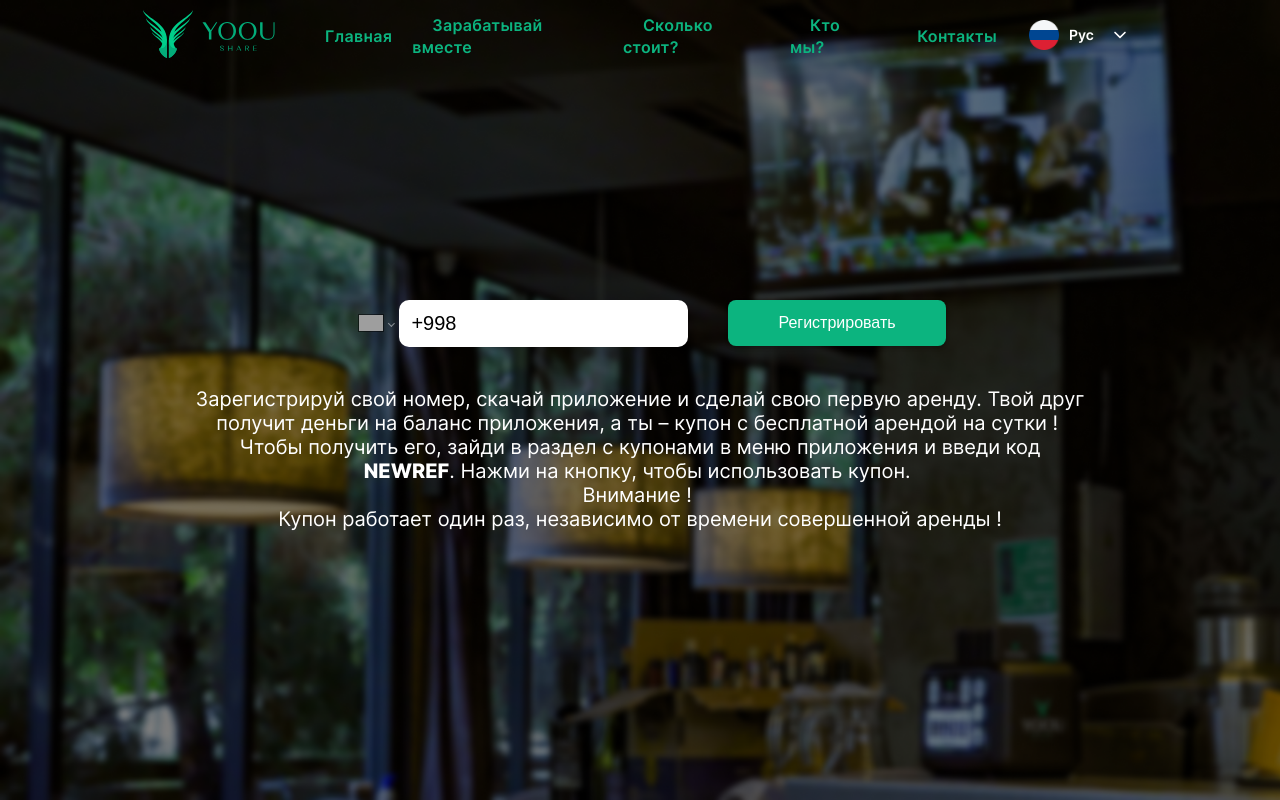
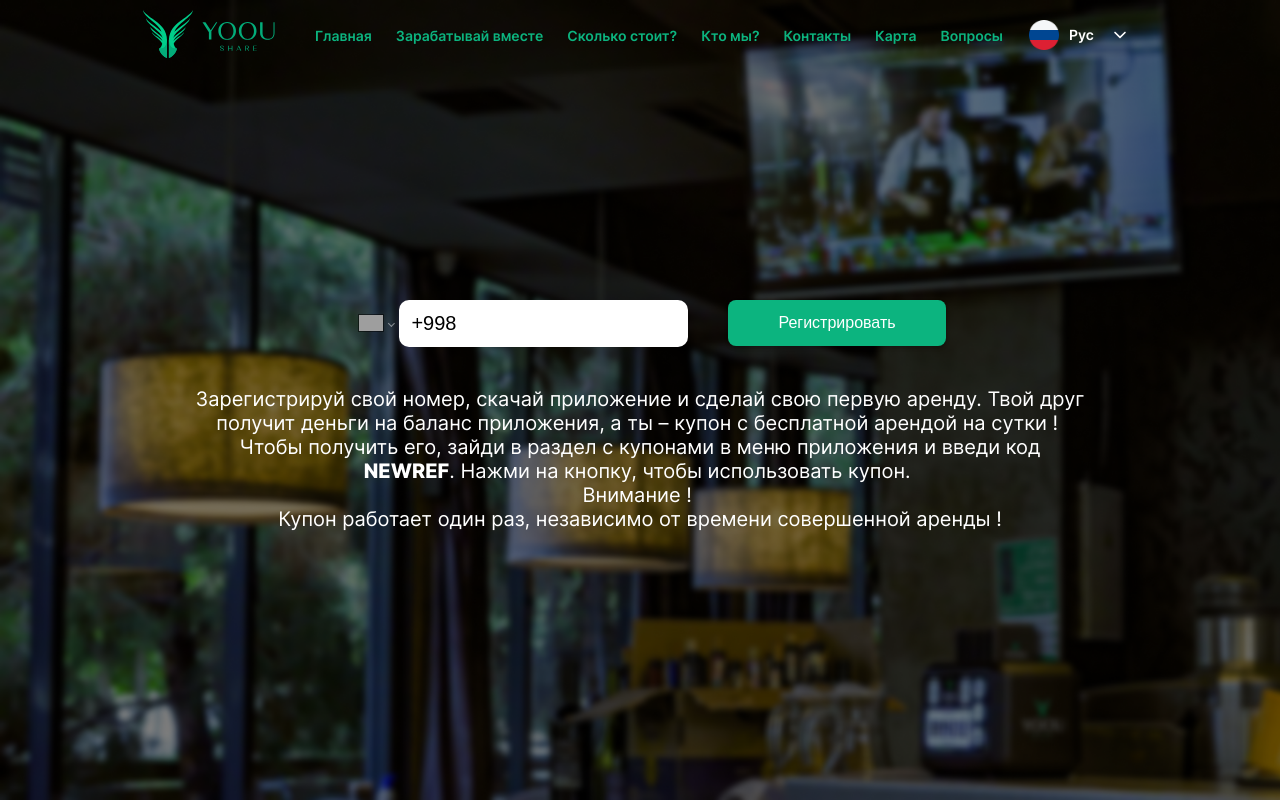
Before and after one commit to Zafarbek1810/YoouShare, a Next.js app: page /coupon in a window 1280 px wide. Built offline with nearby package versions, Linux system fonts and the light colour scheme; grey boxes are pictures that could not be loaded.

Commit message:
coupon header changed

```diff
--- a/src/Components/Pages/HeaderCoupon/Burger/RightNav.jsx
+++ b/src/Components/Pages/HeaderCoupon/Burger/RightNav.jsx
@@ -74,6 +74,22 @@ const RightNav = ({ open }) => {
           </MyLink>
         </li>
         <li>
+          <MyLink
+            to="/#karta"
+            className={router.pathname == "/#karta" ? "active" : "link"}
+          >
+            {t("navbar.karta")}
+          </MyLink>
+        </li>
+        <li>
+          <MyLink
+            to="/contacts#vopros"
+            className={router.pathname == "/contacts#vopros" ? "active" : "link"}
+          >
+            {t("navbar.faq")}
+          </MyLink>
+        </li>
+        <li>
           <div className="lang">
             <Select
               value={defaultLang}
--- a/src/Components/Pages/HeaderCoupon/Burger/RightNav.style.js
+++ b/src/Components/Pages/HeaderCoupon/Burger/RightNav.style.js
@@ -14,26 +14,27 @@ const RightNavWrapper = styled.div`
     align-items: center;
     li {
       .link {
-        padding: 10px 20px;
+        padding: 10px 10px;
         font-family: "Inter";
         font-style: normal;
         font-weight: 600;
-        font-size: 16px;
-        line-height: 22px;
-        letter-spacing: 0.02em;
+        font-size: 14px;
+        line-height: 20px;
         color: #0cb47f;
         flex: none;
         order: 0;
         flex-grow: 0;
+        display: flex;
+        flex-direction: row;
+        justify-content: center;
+        align-items: center;
 
         &:hover {
-          padding: 10px 20px;
           font-family: "Inter";
           font-style: normal;
           font-weight: 600;
-          font-size: 16px;
+          font-size: 14px;
           line-height: 20px;
-          letter-spacing: 0.02em;
           color: #0cb47f;
           flex: none;
           order: 0;
@@ -42,13 +43,11 @@ const RightNavWrapper = styled.div`
           flex-direction: row;
           justify-content: center;
           align-items: center;
-          padding: 10px 20px;
+          padding: 10px 10px;
           gap: 10px;
           background: rgba(12, 180, 127, 0.06);
           border-radius: 8px;
           flex: none;
-          order: 0;
-          flex-grow: 0;
         }
       }
 
@@ -67,7 +66,7 @@ const RightNavWrapper = styled.div`
         font-family: "Inter";
         font-style: normal;
         font-weight: 600;
-        font-size: 16px;
+        font-size: 14px;
         line-height: 20px;
         letter-spacing: 0.02em;
         color: #0cb47f;
--- a/src/Components/Pages/HomePage/Maps/index.jsx
+++ b/src/Components/Pages/HomePage/Maps/index.jsx
@@ -1464,10 +1464,8 @@ const Maps = () => {
     fn();
   }, []);
 
-  console.log(points);
-
   return (
-    <Wrapper>
+    <Wrapper id="karta">
       <YMaps style={{ width: "100%", height: "100%" }}>
         <Map
           style={{
```
